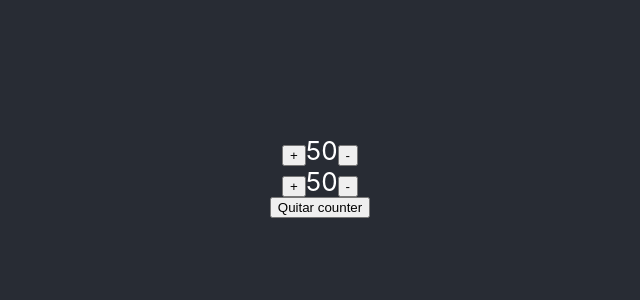
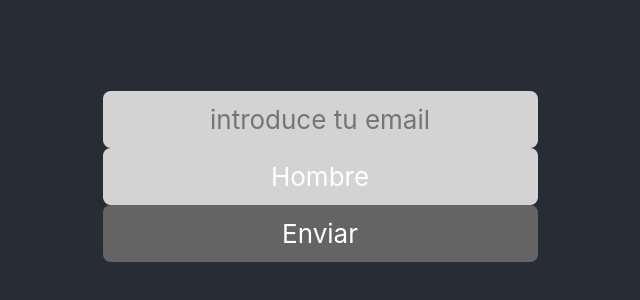
Before and after one commit to Lean788/primer-proyecto-react, a React (Create React App) app: page / in a window 1280 px wide. Shown: the part 224-524 px from the top of the page, without its empty margins (320-960 px from the left). Built offline with nearby package versions, Linux system fonts and the light colour scheme.

Commit message:
styles and JSX advance to FORM

```diff
--- a/src/App.js
+++ b/src/App.js
@@ -1,8 +1,9 @@
 import './App.css';
-import React,{useState} from 'react';
+import React from 'react';
+import UserForm from './components/userForm/UserForm.jsx';
 // import Person from './components/Person';
 // import Counter from './components/Counter';
-import Counter from './components/Counter_kata2';
+// import Counter from './components/Counter_kata2';
 // const Saluda =  props => {
 //   console.log(props);
 //   return <h3>Hola {props.name} </h3>
@@ -20,17 +21,10 @@
 
 
 function App() {
-  const [showCounters, setShowCounters] = useState(true);
-  const quitarCounters = () => setShowCounters(false);
   return (
     <div className="App">
       <header className="App-header">
-          {showCounters && <React.Fragment>
-            <Counter initialValue={0} step={2}/>
-            <Counter initialValue={10} step={5}/>
-          </React.Fragment>
-           }
-          <button onClick={quitarCounters}>Quitar counter</button>
+          <UserForm/>
       </header>
     </div>
   );
--- /dev/null
+++ b/src/components/userForm/UserForm.css
@@ -0,0 +1,22 @@
+
+.userForm{
+    display: flex;
+    flex-direction: column;
+    padding: 0.8em;
+    min-height: 20vh;
+    justify-content: space-evenly;
+}
+
+.userForm input, .userForm select{
+    all:unset;
+    padding: 0.5em;
+    border-radius: 0.3em;
+    background-color: rgb(211, 211, 211);
+}
+.userForm button{
+    all:unset;
+    cursor: pointer;
+    padding: 0.5em;
+    border-radius: 0.3em;
+    background-color: rgb(100, 100, 100);
+}
--- /dev/null
+++ b/src/components/userForm/UserForm.jsx
@@ -0,0 +1,36 @@
+import React from 'react';
+import './UserForm.css'
+class UserForm extends React.Component{
+    constructor(props){
+        super(props);
+        this.state={email: '', genero: ''}
+    }
+    handleChange = event => {
+        this.setState({[event.target.name]:event.target.value})
+    }
+    handleSelectChange = event => {
+        this.setState({[event.target.name]:event.target.selectedOptions[0].value})
+    }
+    handleSubmit = event => {
+        event.preventDefault();
+        console.log(this.state);
+    }
+
+    render(){
+        return (
+        <form className='userForm' onSubmit={this.handleSubmit}>
+            <input type="email" name='email'
+                value={this.state.email} onChange={this.handleChange}
+                placeholder="introduce tu email"/>
+                <select name="genero" value={this.state.genero} onChange={this.handleSelectChange}>
+                    <option value="Hombre">Hombre</option>
+                    <option value="Mujer">Mujer</option>
+                </select>
+            <button type='submit'>Enviar</button>
+
+        </form>
+        )
+    }
+}
+
+export default UserForm;
```
